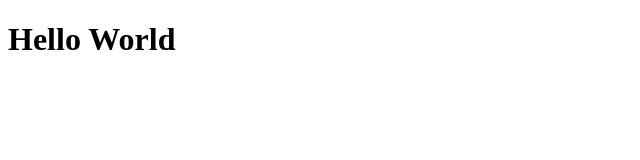
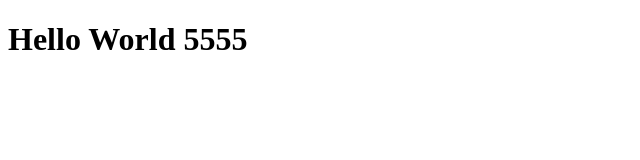
Before and after one commit to suritara07/GithubforDevelopers, a plain HTML site: page index.html in a window 1280 px wide. Shown: the whole page, without its empty margins (0-640 px from the left). Drawn offline with Linux system fonts and the light colour scheme.

Commit message:
:zap: update file index

```diff
--- a/index.html
+++ b/index.html
@@ -3,5 +3,5 @@
 
 </head>
 <body>
-    <h1>Hello World</h1>
+    <h1>Hello World 5555</h1>
 </body>
```
